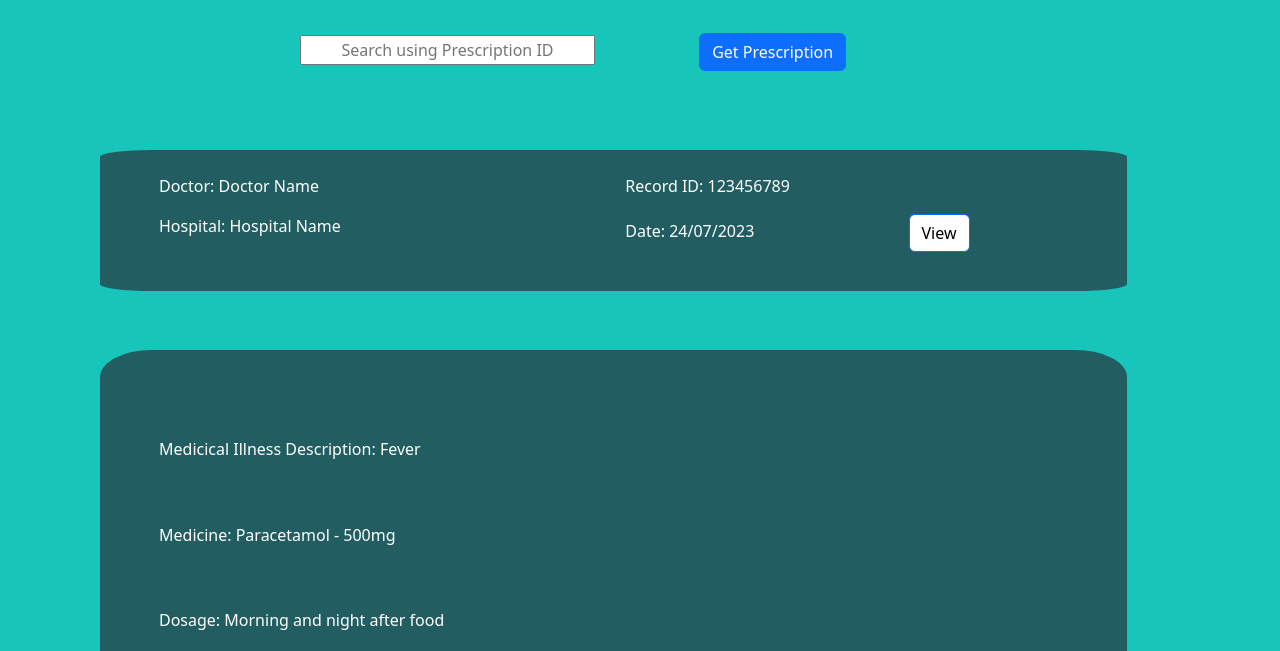
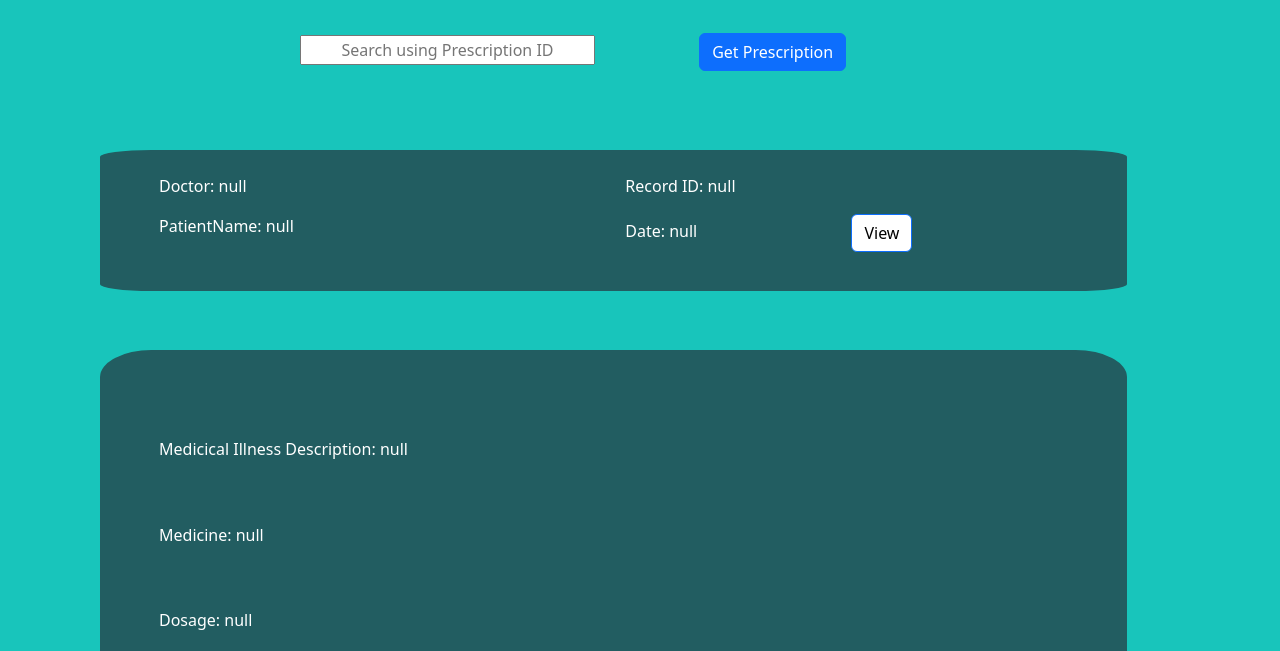
Before and after one commit to pavi-thra-v/Digital-Prescriptions-App, a plain HTML site: page Frontend/public/pat_home.html in a window 1280 px wide. Shown: the part 149-800 px from the top of the page. Drawn offline with nearby package versions, Linux system fonts and the light colour scheme.

Commit message:
Updated pat_home.html

```diff
--- a/Frontend/public/pat_home.html
+++ b/Frontend/public/pat_home.html
@@ -44,43 +44,20 @@
 <body>
     <div class="patient-description"></div>
 
-    <div class="patient_details GetPresByID">
-        <input style="margin-left: 200px;" type="text" placeholder="Search using Prescription ID" class="w-25 doc-search presID">
+    <div class="patient_details">
+      <form class="GetPresByID">
+        <input  class="w-25 doc-search presID" style="margin-left: 200px;" type="text" placeholder="Search using Prescription ID">
         <button class="btn btn-primary getPres" type="submit">Get Prescription</button>
+      </form>
+
         <div class="row " style="padding-top: 20px;">
         <div class="col-lg-8"></div>
         <div class="col-lg-3">
         </div>
     </div>
 
+    <div class="presDescription-Pat"></div>
 
-    <div class="mini-desc">
-        <div class="row">
-          <div class="col-lg-6">
-            <p>Doctor:   <span>Doctor Name</span>            </p>
-            <p>Hospital:   <span>Hospital Name</span>            </p>
-          </div>
-          <div class="col-lg-6">
-            <p>Record ID: <span>123456789</span></p>
-            <p>Date:   <span>24/07/2023</span>   <button class="btn btn-primary view-pres" type="submit">View</button>         </p>
-
-          </div>
-        </div>
-
-      </div>
-
-      <div class="show-pres mini-desc">
-        <div class="row">
-          <div class="col-lg-6">
-            <h5 class="med-details">Medicical Illness Description: <span>Fever</span></h5>
-            <h5 class="med-details">Medicine: <span>Paracetamol - </span><span>500mg</span></h5>
-            <h5 class="med-details">Dosage: <span>Morning and night after food</span></h5>
-            <h5 class="med-details">Prescription Reuse Limit: <span>5</span></h5>
-            <h5 class="med-details">Hospital Name: <span>XYZ Clinic</span></h5>
-          </div>
-        </div>
-
-      </div>
 
 
     </div>
@@ -91,6 +68,44 @@
       // Display the full name in the 'patient-description' element
       const fullNameContainer = document.querySelector('.patient-description');
       fullNameContainer.innerHTML = `<h1>Welcome ${fullName}!</h1>`;
+
+      // Define the list of keys to retrieve from sessionStorage
+      const keysToRetrieve = ["recordID", 'date', "patientId", "patientName", "patientAddr", "doctorId", "doctorName", "doctorAddr", "MedDescrip", "Medicine", "dosage", "PrescripReuseLim", "HospitalName"];
+      // Initialize an empty object to store the retrieved values
+      const userData = {};
+      // Loop through the keys and retrieve the corresponding values from sessionStorage
+      for (const key of keysToRetrieve) {
+        const value = sessionStorage.getItem(key);
+        userData[key] = value;
+      }
+      console.log(userData);
+      const PresContainer = document.querySelector('.presDescription-Pat');
+      PresContainer.innerHTML = `<div class="mini-desc">
+        <div class="row">
+          <div class="col-lg-6">
+            <p>Doctor:   <span>${userData['doctorName']}</span>            </p>
+            <p>PatientName:   <span>${userData['patientName']}</span>            </p>
+          </div>
+          <div class="col-lg-6">
+            <p>Record ID: <span>${userData['recordID']}</span></p>
+            <p>Date:   <span>${userData['date']}</span>   <button class="btn btn-primary view-pres" type="submit">View</button>         </p>
+
+          </div>
+        </div>
+
+      </div>
+
+      <div class="show-pres mini-desc">
+        <div class="row">
+          <div class="col-lg-6">
+            <h5 class="med-details">Medicical Illness Description: <span>${userData['MedDescrip']}</span></h5>
+            <h5 class="med-details">Medicine: <span>${userData['Medicine']}</span></h5>
+            <h5 class="med-details">Dosage: <span>${userData['dosage']}</span></h5>
+            <h5 class="med-details">Prescription Reuse Limit: <span>${userData['PrescripReuseLim']}</span></h5>
+            <h5 class="med-details">Hospital Name: <span>${userData['HospitalName']}</span></h5>
+          </div>
+        </div>
+      </div>`;
     </script>
     <script src="https://kit.fontawesome.com/a427ce1ab7.js" crossorigin="anonymous"></script>
     <script src="https://cdn.jsdelivr.net/npm/bootstrap@5.3.0/dist/js/bootstrap.bundle.min.js" integrity="sha384-geWF76RCwLtnZ8qwWowPQNguL3RmwHVBC9FhGdlKrxdiJJigb/j/68SIy3Te4Bkz" crossorigin="anonymous"></script>
```
